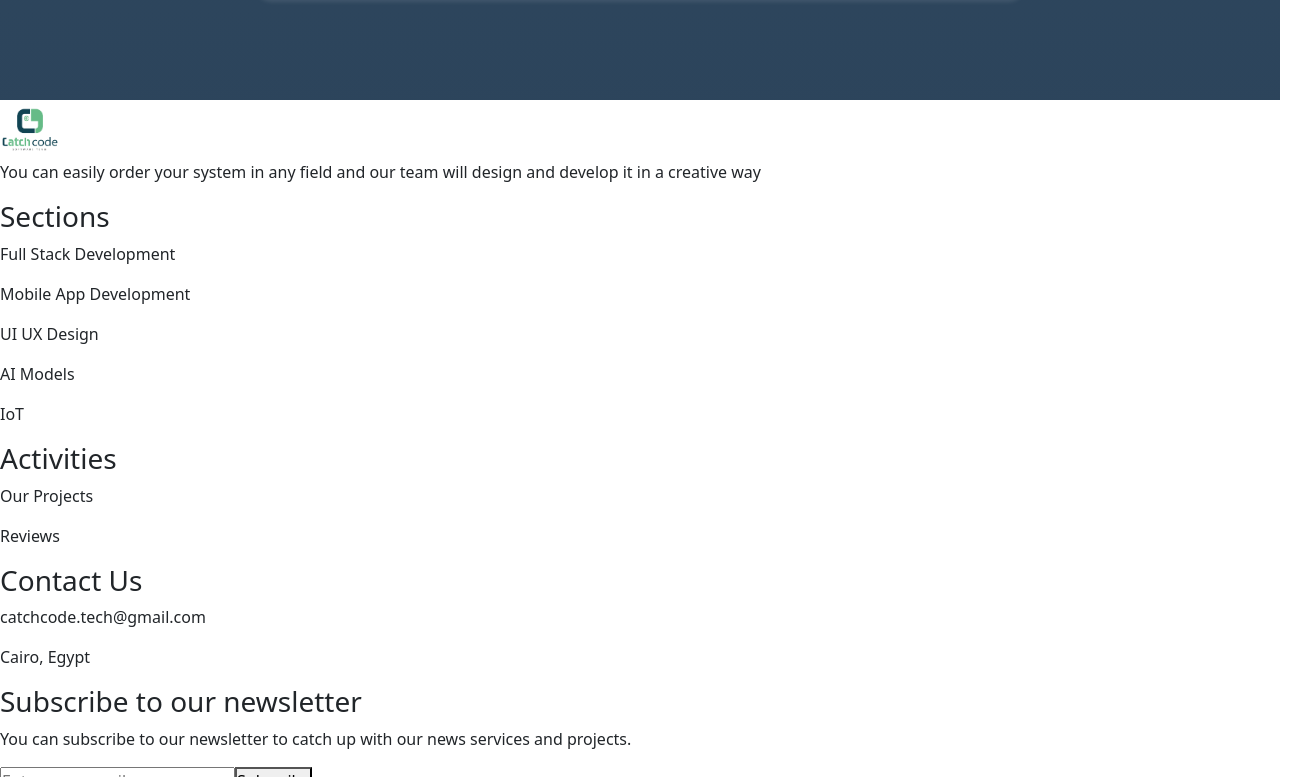
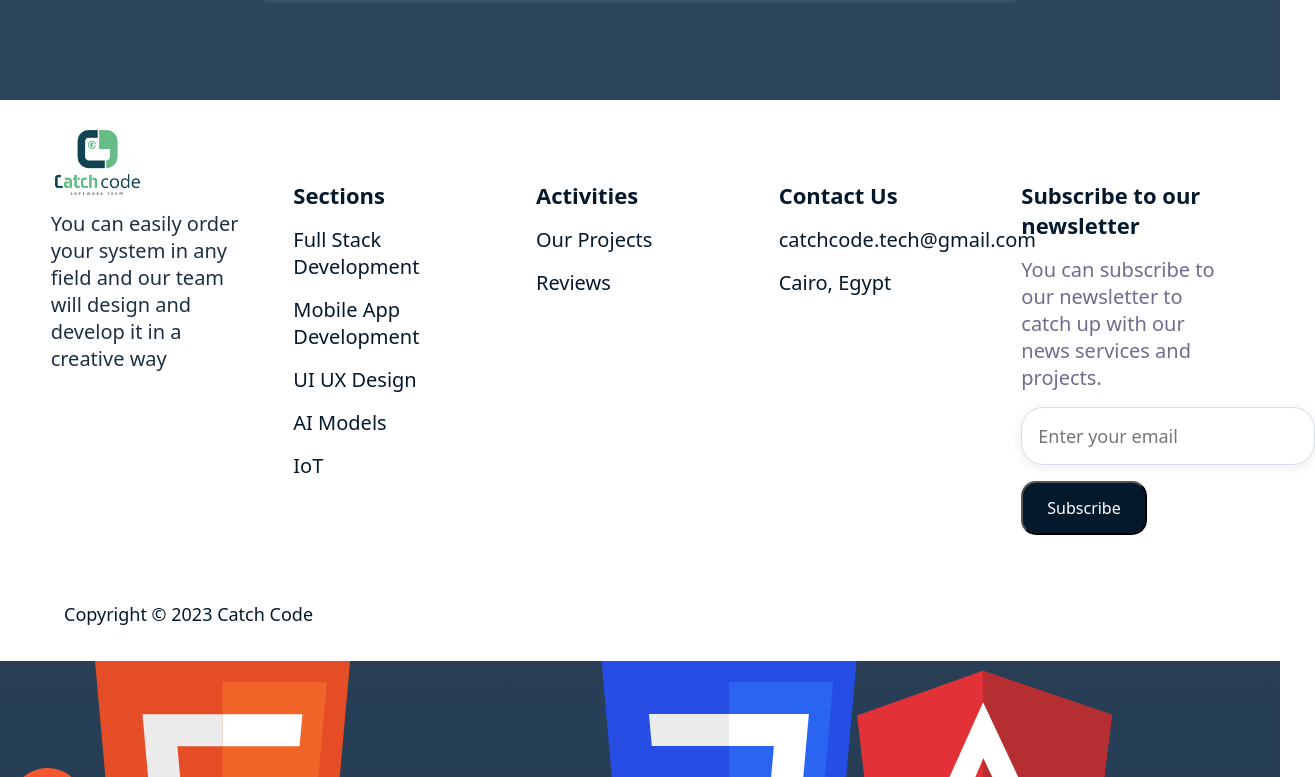
Before and after one commit to catch-code/Portfolio, a React (Vite) app: page / in a window 1280 px wide. Shown: the part 2243-3020 px from the top of the page, 1315 px wide, since content can reach past the window. Built offline with nearby package versions, Linux system fonts and the light colour scheme.

Commit message:
enhanced footer

```diff
--- a/src/components/contact/contact.jsx
+++ b/src/components/contact/contact.jsx
@@ -2,7 +2,7 @@ import "./contact.scss"
 
 const Contact = () => {
     return (
-        <div className="contact">
+        <div id="contact" className="contact">
             <h3>We are Open for talking</h3>
             <h4>Fill the form below</h4>
             <form className="contact-form">
--- a/src/components/footer/footer.jsx
+++ b/src/components/footer/footer.jsx
@@ -4,43 +4,43 @@ import logo from "../../assets/png/logo.png"
 
 const Footer = () => {
     return (
-        <footer className="footer">
-            <div className="top">
-                <div className="catch-code">
+        <footer className="footer p-3 bg-white ">
+            <div className="top d-flex justify-content-evenly flex-row">
+                <div className="catch-code col-2">
                     <div className="logo">
                         <img src={logo} alt="Cach Code" />
                     </div>
                     <p>You can easily order your system in any field and our team will design and develop it in a creative way</p>
                 </div>
-                <div className="sections">
-                    <h3>Sections</h3>
+                <div className="mt-5 col-2">
+                    <h3 className="my-3">Sections</h3>
                     <p>Full Stack Development</p>
                     <p>Mobile App Development</p>
                     <p>UI UX Design</p>
                     <p>AI Models</p>
                     <p>IoT</p>
                 </div>
-                <div className="activities">
-                    <h3>Activities</h3>
+                <div className="mt-5 col-2">
+                    <h3 className="my-3">Activities</h3>
                     <p>Our Projects</p>
                     <p>Reviews</p>
                 </div>
-                <div className="contact-us">
-                    <h3>Contact Us</h3>
+                <div className="mt-5 col-2">
+                    <h3 className="my-3">Contact Us</h3>
                     <p>catchcode.tech@gmail.com</p>
                     <p>Cairo, Egypt</p>
                 </div>
-                <div className="subscribe">
-                    <h3>Subscribe to our newsletter</h3>
-                    <p>You can subscribe to our newsletter to catch up with our news services and projects.</p>
+                <div className="mt-5 col-2">
+                    <h3 className="my-3">Subscribe to our newsletter</h3>
+                    <p className="neutral-600">You can subscribe to our newsletter to catch up with our news services and projects.</p>
                     <form>
-                        <input type="email" placeholder="Enter your email" />
-                        <button>Subscribe</button>
+                        <input className="p-3 bg-white d-block" type="email" placeholder="Enter your email" />
+                        <button className="my-3 py-3 text-white px-4">Subscribe</button>
                     </form>
                 </div>
             </div>
-            <div className="down">
-                <p>Copyright &cpy; ©2023 Catch code</p>
+            <div className="down mt-5">
+                <p className="mx-5">Copyright &copy; 2023 Catch Code</p>
                 <div className="social-media">
 
                 </div>
--- a/src/components/footer/footer.scss
+++ b/src/components/footer/footer.scss
@@ -1,5 +1,4 @@
 footer {
-    background-color: #ffffff;
 
     .top {
 
@@ -8,9 +7,82 @@ footer {
             .logo {
 
                 img {
-                    width: 60px;
+                    width: 45%;
                 }
+            }
+
+            p {
+                color: #05192de6;
+                font-size: 20px;
+                font-style: normal;
+                font-weight: 500;
+                line-height: normal;
+            }
+        }
+
+        div {
+            h3 {
+                color: #05192D;
+                font-size: 22px;
+                font-style: normal;
+                font-weight: 800;
+                line-height: normal;
+            }
+
+            p {
+                color: #05192D;
+                font-size: 20px;
+                font-style: normal;
+                font-weight: 400;
+                line-height: normal;
+            }
+
+            form {
+                input {
+                    border-radius: 22px;
+                    border: 1px solid var(--neutral-400, #D9DBE9);
+
+                    /* General/Shadow 02 */
+                    box-shadow: 0px 2px 12px 0px rgba(20, 20, 43, 0.08);
+
+                    color: var(--neutral-600, #6F6C90);
+
+                    /* Text Single/100/Regular */
+                    font-size: 18px;
+                    font-style: normal;
+                    font-weight: 400;
+                    line-height: 18px;
+                }
+
+                button {
+                    justify-content: center;
+                    align-items: center;
+                    gap: 4px;
+
+                    border-radius: 15px;
+                    background: #05192D;
+
+                    /* Text Single/100/Bold */
+                    font-size: 16px;
+                    font-style: normal;
+                    font-weight: 500;
+                    line-height: 18px;
+                }
+            }
+
+            .neutral-600 {
+                color: #6F6C90;
             }
         }
     }
+
+    .down {
+        color: #05192D;
+
+        /* Paragraph/Default */
+        font-size: 18px;
+        font-style: normal;
+        font-weight: 400;
+        line-height: 30px;
+    }
 }
--- a/src/components/navbar/Header.jsx
+++ b/src/components/navbar/Header.jsx
@@ -16,7 +16,7 @@ function Header() {
             <Nav.Link href="#home">home</Nav.Link>
             <Nav.Link href="#services">services</Nav.Link>
             <Nav.Link href="#skills">skills</Nav.Link>
-            <Nav.Link href="#contact us">contact us</Nav.Link>
+            <Nav.Link href="#contact">contact us</Nav.Link>
             <Nav.Link
               href="#"
               className="login"
--- a/src/components/skills/skills.jsx
+++ b/src/components/skills/skills.jsx
@@ -6,7 +6,7 @@ import { skillImage } from "./skillImages"
 
 const Skills = () => {
     return (
-        <div className="skills" id="skills">
+        <div id="skills" className="skills" id="skills">
             <div className="skillsHeader">
                 <h2>Technologies we use</h2>
             </div>
--- a/src/components/whatWeDo/WhatWeDo.jsx
+++ b/src/components/whatWeDo/WhatWeDo.jsx
@@ -7,11 +7,11 @@ function WhatWeDo() {
     <i>
       <svg
         xmlns="http://www.w3.org/2000/svg"
-        xmlns:xlink="http://www.w3.org/1999/xlink"
+        xmlnsXlink="http://www.w3.org/1999/xlink"
         aria-hidden="true"
         role="img"
         data-inline="false"
-        class="iconify iconify--vscode-icons"
+        className="iconify iconify--vscode-icons"
         width="1em"
         height="1em"
         preserveAspectRatio="xMidYMid meet"
```
